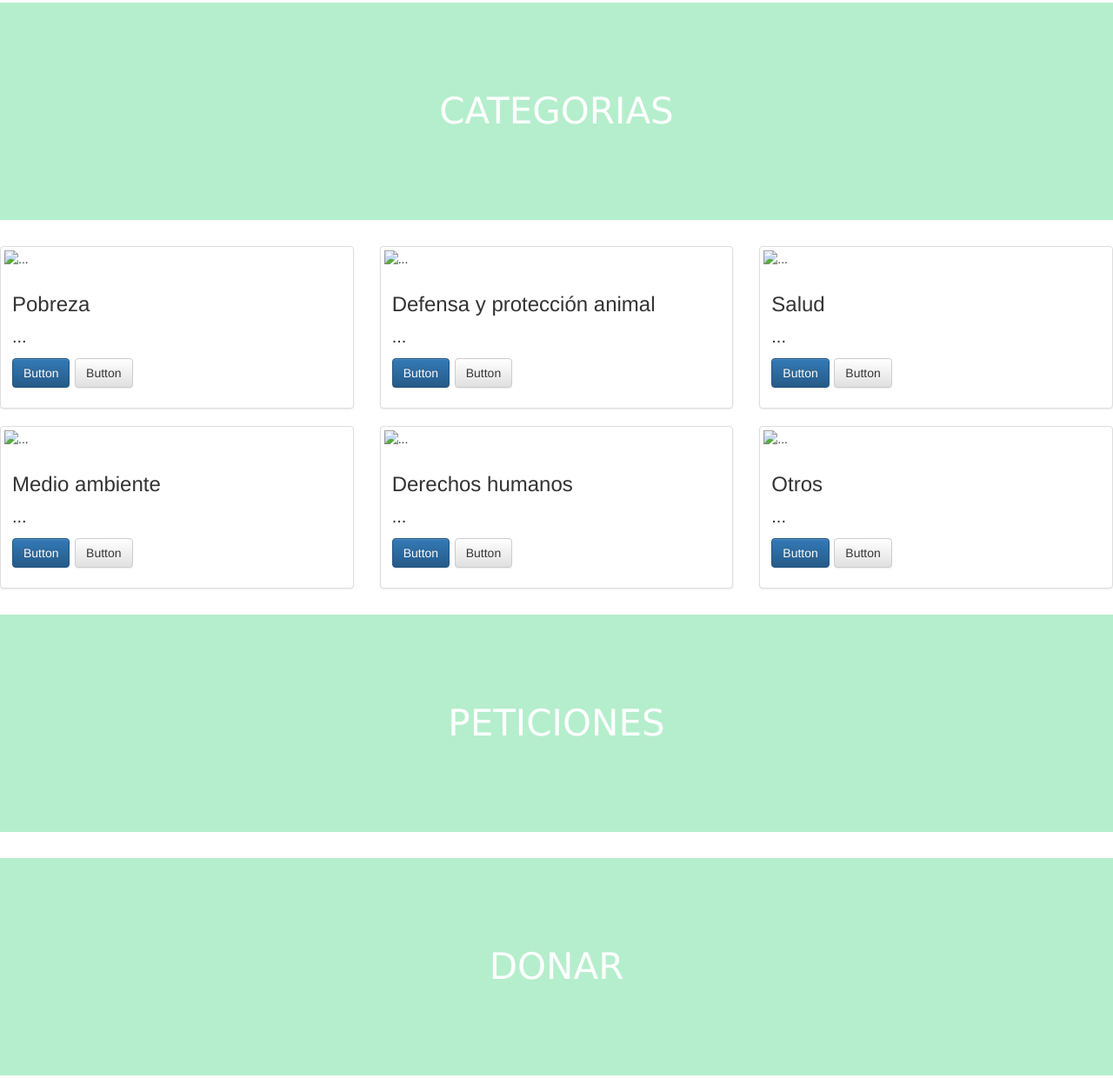
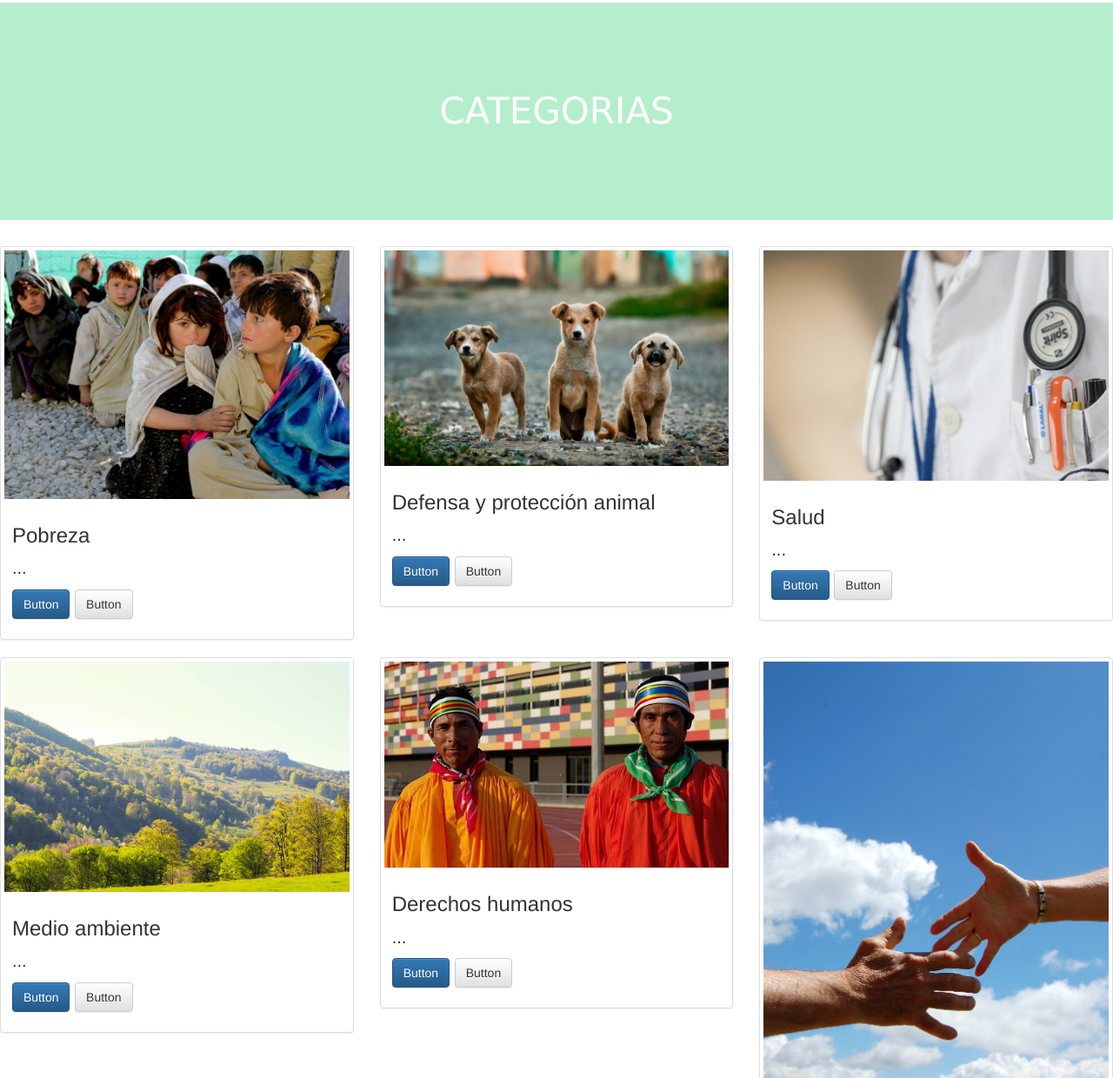
Before and after one commit to SebasiGarmen/Proyecto-Dev, a plain HTML site: page Proyecto_final_001.html in a window 1280 px wide. Shown: the part 1247-2487 px from the top of the page at 87% size. Drawn offline with nearby package versions, Linux system fonts and the light colour scheme.

Commit message:
mis cambios

```diff
--- a/Proyecto_final_001.html
+++ b/Proyecto_final_001.html
@@ -246,7 +246,7 @@ llevadas a cabo por estos organismos no gubernamentales.
         <div class="">
             <div class="col-sm-6 col-md-4">
                 <div class="thumbnail">
-                    <img src="..." alt="...">
+                    <img src="./img/pobreza.jpg" alt="...">
                     <div class="caption">
                         <h3>Pobreza</h3>
                         <p>...</p>
@@ -261,7 +261,7 @@ llevadas a cabo por estos organismos no gubernamentales.
         <div class="">
             <div class="col-sm-6 col-md-4">
                 <div class="thumbnail">
-                    <img src="..." alt="...">
+                    <img src="./img/Defensa_y_proteccion_animales.jpg" alt="...">
                     <div class="caption">
                         <h3>Defensa y protección animal</h3>
                         <p>...</p>
@@ -276,7 +276,7 @@ llevadas a cabo por estos organismos no gubernamentales.
         <div class="">
             <div class="col-sm-6 col-md-4">
                 <div class="thumbnail">
-                    <img src="..." alt="...">
+                    <img src="./img/Salud.jpg" alt="...">
                     <div class="caption">
                         <h3>Salud</h3>
                         <p>...</p>
@@ -296,7 +296,7 @@ llevadas a cabo por estos organismos no gubernamentales.
         <div class="">
             <div class="col-sm-6 col-md-4">
                 <div class="thumbnail">
-                    <img src="..." alt="...">
+                    <img src="./img/medio_ambiente.jpg" alt="...">
                     <div class="caption">
                         <h3>Medio ambiente</h3>
                         <p>...</p>
@@ -311,7 +311,7 @@ llevadas a cabo por estos organismos no gubernamentales.
         <div class="">
             <div class="col-sm-6 col-md-4">
                 <div class="thumbnail">
-                    <img src="..." alt="...">
+                    <img src="./img/derechos_humanos.jpg" alt="...">
                     <div class="caption">
                         <h3>Derechos humanos</h3>
                         <p>...</p>
@@ -326,7 +326,7 @@ llevadas a cabo por estos organismos no gubernamentales.
         <div class="">
             <div class="col-sm-6 col-md-4">
                 <div class="thumbnail">
-                    <img src="..." alt="...">
+                    <img src="./img/Otros.jpg" alt="...">
                     <div class="caption">
                         <h3>Otros</h3>
                         <p>...</p>
```
Also changed, not shown: img/Defensa_y_proteccion_animales.jpg (renamed from img/Defensa y protección animales.jpg), img/derechos_humanos.jpg (renamed from img/Derechos Humanos.jpg), img/medio_ambiente.jpg (renamed from img/Medio ambiente.jpg).
